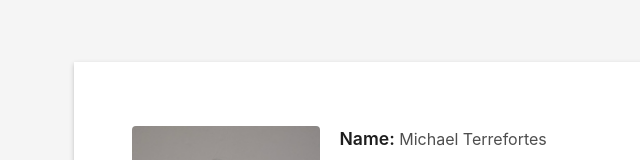
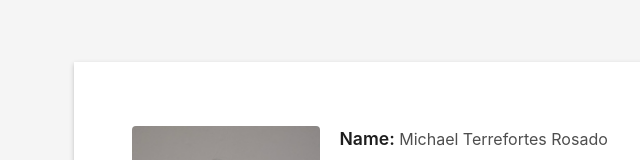
Before and after one commit to michaelterrefortes/michaelterrefortes.github.io, a plain HTML site: page index.html in a window 1280 px wide. Shown: the part 802-962 px from the top of the page, 11-651 px from the left. Drawn offline with Linux system fonts and the light colour scheme; files whose address does not match are found by name.

Commit message:
Update index.html

```diff
--- a/index.html
+++ b/index.html
@@ -107,7 +107,7 @@
                   </div>
                   <div class="col-sm-6 col-md-7">
                     <div class="about-info">
-                      <p><span class="title-s">Name: </span> <span>Michael Terrefortes</span></p>
+                      <p><span class="title-s">Name: </span> <span>Michael Terrefortes Rosado</span></p>
                       <p><span class="title-s">Profile: </span> <span>Computer Science Student</span></p>
                       <p><span class="title-s">Education: </span> <span>University of Puerto Rico, R&iacute;o Piedras Campus</span></p>
                       <p><span class="title-s">Email: </span> <span>michaelterrefortes@gmail.com</span></p>
```
